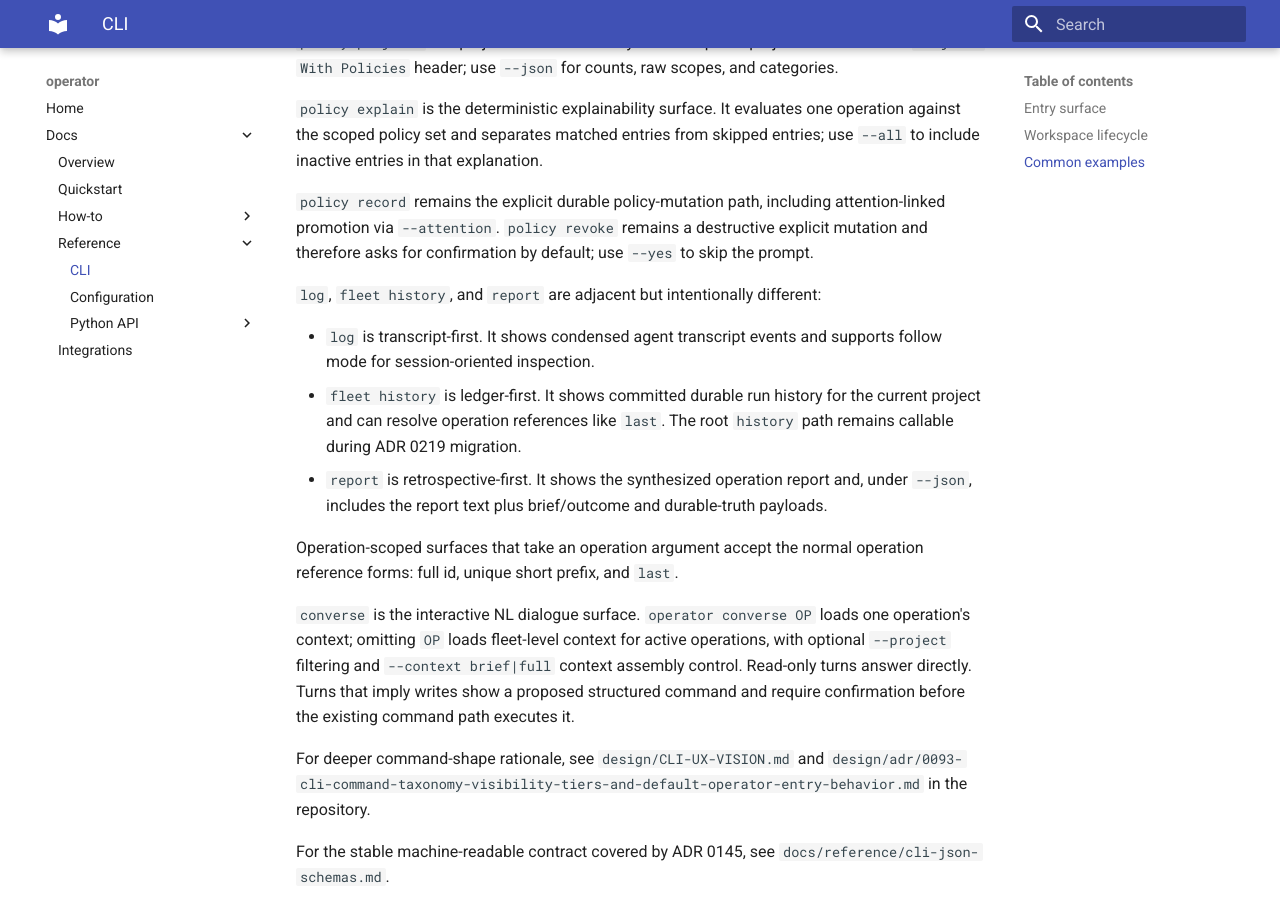
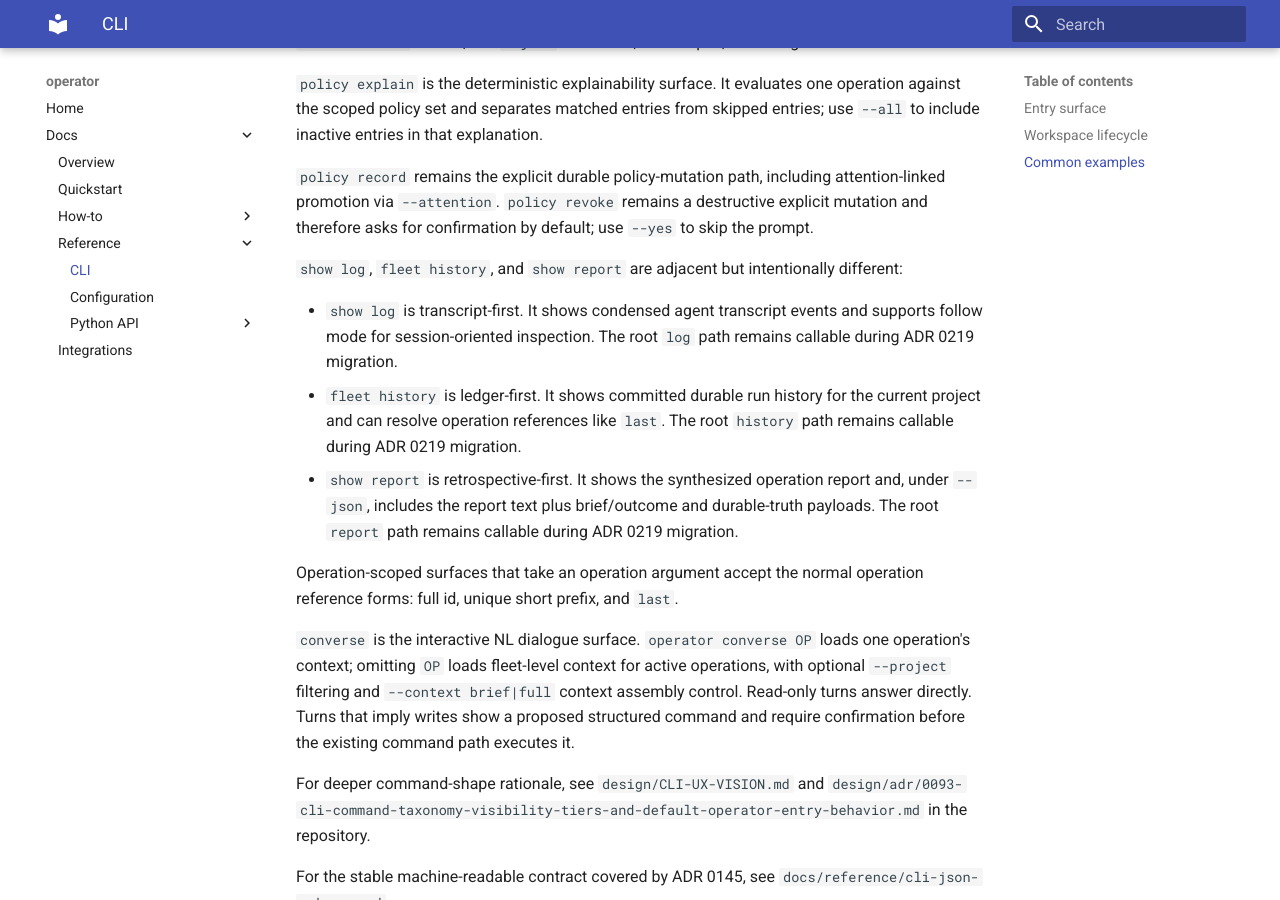
Before and after one commit to uthunderbird/vibechord, an MkDocs documentation site: the page built from docs/reference/cli.md, in a window 1280 px wide and 900 px high, scrolled down 4726 px. Built offline with MkDocs 1.6.1 and Material for MkDocs 9.7.7, drawn with Linux system fonts in a browser that asks for light colours; some of the changed text lies outside the part shown.

Commit message:
Reclassify operation detail root aliases

```diff
--- a/docs/reference/cli.md
+++ b/docs/reference/cli.md
@@ -43,14 +43,14 @@
 Situational and forensic surfaces:
 
 - `watch` — lightweight textual live view for one operation
-- `dashboard` — richer one-operation live dashboard
-- `session` — task-addressed session snapshot surface (`--task`, `--once`, `--follow`, `--json`)
-- `tasks` — task board for an operation
-- `memory` — distilled memory entries
-- `artifacts` — durable outputs
-- `attention` — attention request details
-- `report` — human-readable operation report
-- `log` — condensed transcript events
+- `show dashboard` — richer one-operation live dashboard
+- `show session` — task-addressed session snapshot surface
+- `show tasks` — task board for an operation
+- `show memory` — distilled memory entries
+- `show artifacts` — durable outputs
+- `show attention` — attention request details
+- `show report` — human-readable operation report
+- `show log` — condensed transcript events
 - `fleet list` — persisted operation inventory
 - `fleet agenda` — cross-operation agenda view
 - `fleet history` — committed project history
@@ -205,15 +205,17 @@
 promotion via `--attention`. `policy revoke` remains a destructive explicit mutation and therefore
 asks for confirmation by default; use `--yes` to skip the prompt.
 
-`log`, `fleet history`, and `report` are adjacent but intentionally different:
+`show log`, `fleet history`, and `show report` are adjacent but intentionally different:
 
-- `log` is transcript-first. It shows condensed agent transcript events and supports follow mode for
-  session-oriented inspection.
+- `show log` is transcript-first. It shows condensed agent transcript events and supports follow
+  mode for session-oriented inspection. The root `log` path remains callable during ADR 0219
+  migration.
 - `fleet history` is ledger-first. It shows committed durable run history for the current project
   and can resolve operation references like `last`. The root `history` path remains callable during
   ADR 0219 migration.
-- `report` is retrospective-first. It shows the synthesized operation report and, under `--json`,
-  includes the report text plus brief/outcome and durable-truth payloads.
+- `show report` is retrospective-first. It shows the synthesized operation report and, under
+  `--json`, includes the report text plus brief/outcome and durable-truth payloads. The root
+  `report` path remains callable during ADR 0219 migration.
 
 Operation-scoped surfaces that take an operation argument accept the normal operation reference
 forms: full id, unique short prefix, and `last`.
```
Also changed, not shown: design/adr/0219-cli-surface-reduction-and-command-family-consolidation.md (+2 -3 lines), docs/reference/cli-command-contracts.md (+8 -8 lines), docs/reference/cli-command-inventory.md (+8 -19 lines), 2 other files.
